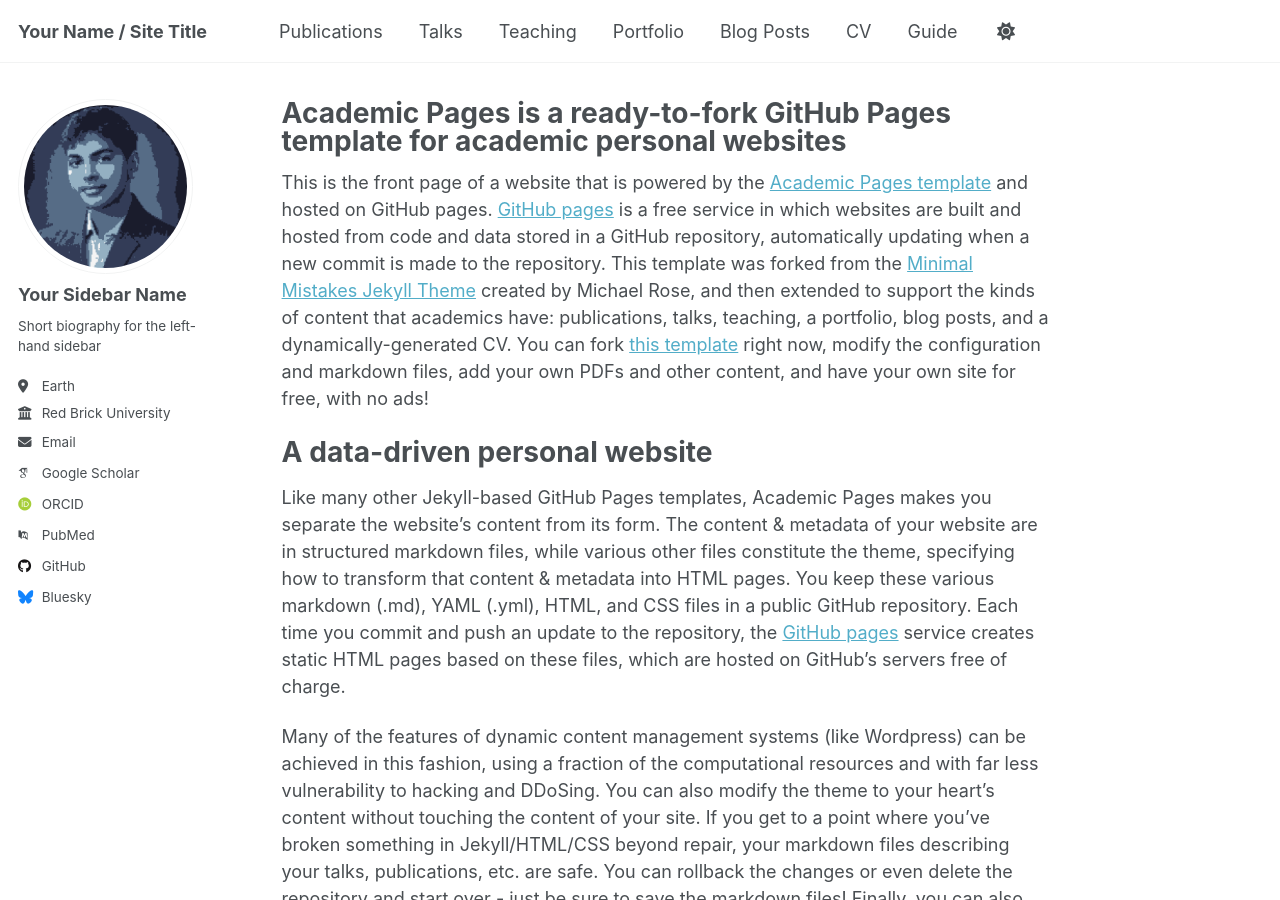
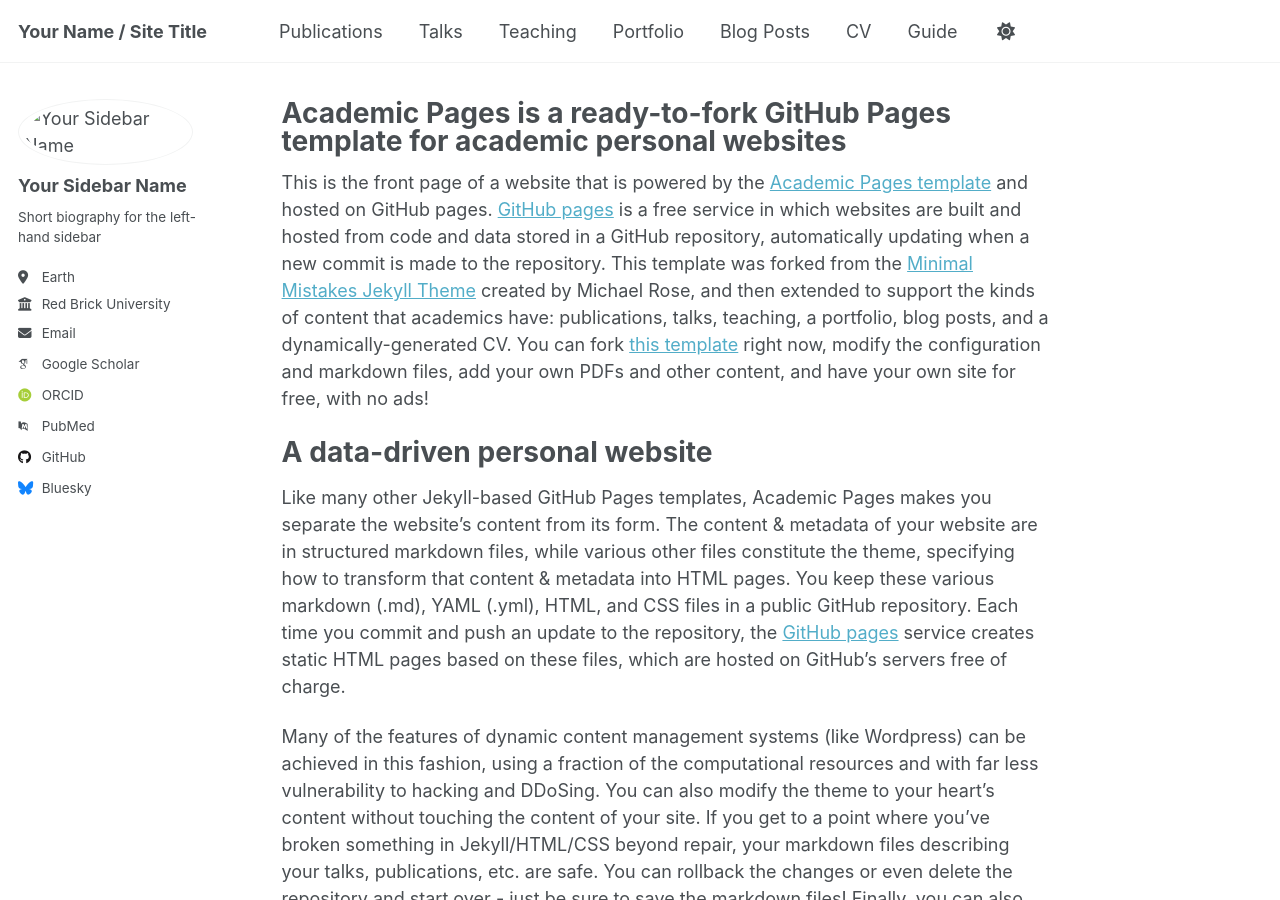
Before and after one commit to priyadarshiutkarsh/priyadarshiutkarsh.github.io, a Jekyll site: the page built from _pages/about.md, in a window 1280 px wide and 900 px high. Built offline with Jekyll 4.4.1, drawn with Linux system fonts in a browser that asks for light colours; some web fonts are replaced.

Commit message:
Update _config.yml

```diff
--- a/_config.yml
+++ b/_config.yml
@@ -13,7 +13,7 @@ title                    : "Your Name / Site Title"
 title_separator          : "-"
 name                     : &name "Your Name"
 description              : &description "personal description"
-url                      : https://academicpages.github.io # the base hostname & protocol for your site e.g. "https://[your GitHub username].github.io" or if you already have some other page hosted on Github then use "https://[your GitHub username].github.io/[Your Repo Name]"
+url                      : https://priyadarshiutkarsh.github.io/ # the base hostname & protocol for your site e.g. "https://[your GitHub username].github.io" or if you already have some other page hosted on Github then use "https://[your GitHub username].github.io/[Your Repo Name]"
 baseurl                  : "" # the subpath of your site, e.g. "/blog"
 repository               : "academicpages/academicpages.github.io"
 
@@ -22,7 +22,7 @@ repository               : "academicpages/academicpages.github.io"
 #               Additional customization can be done by editing /_includes/author-profile.html
 author:
   # Biographic information
-  avatar           : "profile_utkarsh.png"
+  avatar           : "images/profile_utkarsh.png"
   name             : "Your Sidebar Name"
   pronouns         : # example: "she/her"
   bio              : "Short biography for the left-hand sidebar"
```
